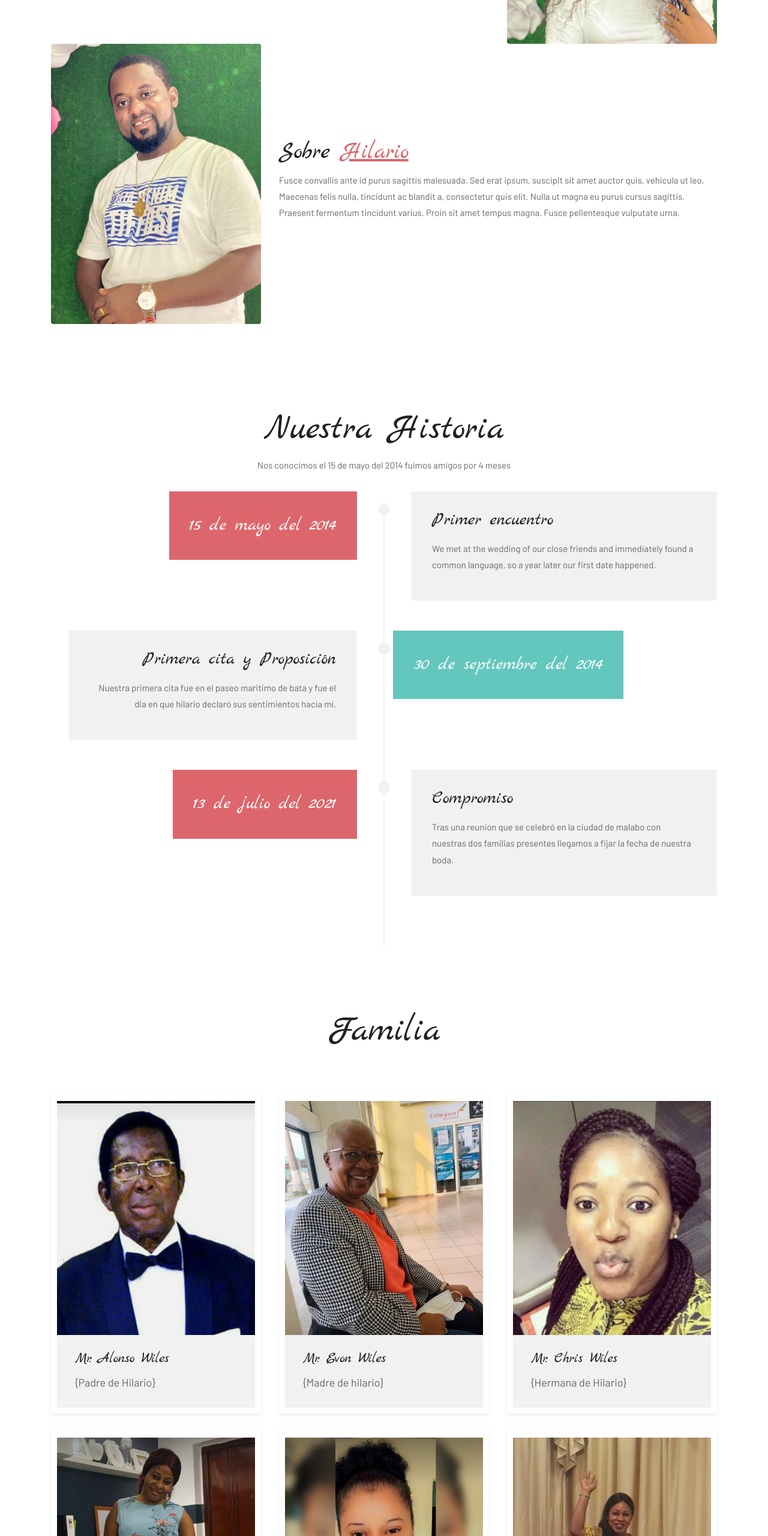
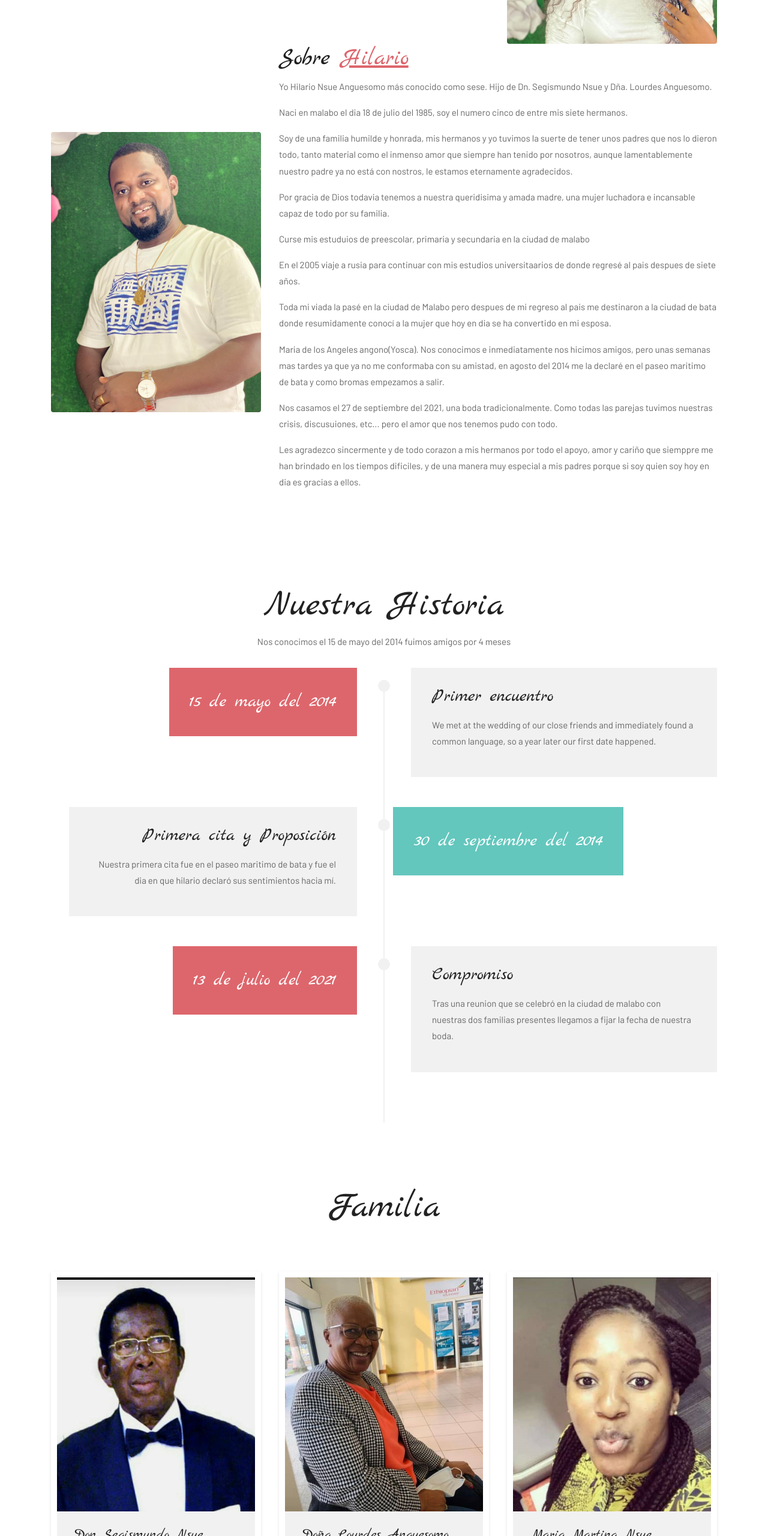
Before and after one commit to Tanatos69/todoporamor, a plain HTML site: page index.html in a window 1280 px wide. Shown: the part 1200-3760 px from the top of the page at 60% size. Drawn offline with Linux system fonts and the light colour scheme.

Commit message:
Update index.html

```diff
--- a/index.html
+++ b/index.html
@@ -153,8 +153,19 @@
                             </div>
                             <div class="col-lg-8 col-md-6 col-sm-12">
                                 <h2> Sobre <span>Hilario</span></h2>
-                                <p>Fusce convallis ante id purus sagittis malesuada. Sed erat ipsum, suscipit sit amet auctor quis, vehicula ut leo. Maecenas felis nulla, tincidunt ac blandit a, consectetur quis elit. Nulla ut magna eu purus cursus sagittis.
-                                    Praesent fermentum tincidunt varius. Proin sit amet tempus magna. Fusce pellentesque vulputate urna. </p>
+                                <p>Yo Hilario Nsue Anguesomo más conocido como sese. Hijo de Dn. Segismundo Nsue y Dña. Lourdes Anguesomo. </p>
+                                <p>Naci en malabo el dia 18 de julio del 1985, soy el numero cinco de entre mis siete hermanos.</p>
+                                <p>Soy de una familia humilde y honrada, mis hermanos y yo tuvimos la suerte de tener unos padres que nos lo dieron todo, tanto material como el inmenso amor que siempre han tenido por nosotros, aunque lamentablemente nuestro
+                                    padre ya no está con nostros, le estamos eternamente agradecidos.</p>
+                                <p>Por gracia de Dios todavia tenemos a nuestra queridisima y amada madre, una mujer luchadora e incansable capaz de todo por su familia.</p>
+                                <p>Curse mis estuduios de preescolar, primaria y secundaria en la ciudad de malabo</p>
+                                <p>En el 2005 viaje a rusia para continuar con mis estudios universitaarios de donde regresé al pais despues de siete años.</p>
+                                <p>Toda mi viada la pasé en la ciudad de Malabo pero despues de mi regreso al pais me destinaron a la ciudad de bata donde resumidamente conocí a la mujer que hoy en dia se ha convertido en mi esposa.</p>
+                                <p>Maria de los Angeles angono(Yosca). Nos conocimos e inmediatamente nos hicimos amigos, pero unas semanas mas tardes ya que ya no me conformaba con su amistad, en agosto del 2014 me la declaré en el paseo maritimo de bata
+                                    y como bromas empezamos a salir.</p>
+                                <p>Nos casamos el 27 de septiembre del 2021, una boda tradicionalmente. Como todas las parejas tuvimos nuestras crisis, discusuiones, etc... pero el amor que nos tenemos pudo con todo.</p>
+                                <p>Les agradezco sincermente y de todo corazon a mis hermanos por todo el apoyo, amor y cariño que siemppre me han brindado en los tiempos dificiles, y de una manera muy especial a mis padres porque si soy quien soy hoy en
+                                    dia es gracias a ellos.</p>
                             </div>
                         </div>
                     </div>
@@ -254,7 +265,7 @@
                             <img class="img-fluid" src="images/family-01.jpg" alt="" />
                         </div>
                         <div class="family-info">
-                            <h4>Mr. Alonso Wiles </h4>
+                            <h4>Don Segismundo Nsue</h4>
                             <p>{Padre de Hilario}</p>
                         </div>
                     </div>
@@ -265,7 +276,7 @@
                             <img class="img-fluid" src="images/family-02.jpg" alt="" />
                         </div>
                         <div class="family-info">
-                            <h4>Mr. Evon Wiles </h4>
+                            <h4>Doña Lourdes Anguesomo </h4>
                             <p>{Madre de hilario}</p>
                         </div>
                     </div>
@@ -276,7 +287,7 @@
                             <img class="img-fluid" src="images/family-03.jpg" alt="" />
                         </div>
                         <div class="family-info">
-                            <h4>Mr. Chris Wiles </h4>
+                            <h4>Maria Martina Nsue </h4>
                             <p>{Hermana de Hilario}</p>
                         </div>
                     </div>
@@ -287,7 +298,7 @@
                             <img class="img-fluid" src="images/family-04.jpg" alt="" />
                         </div>
                         <div class="family-info">
-                            <h4>Mr. Adina Wiles </h4>
+                            <h4>Margarita Maria Nsue</h4>
                             <p>{Hermana de Hilario}</p>
                         </div>
                     </div>
@@ -298,7 +309,7 @@
                             <img class="img-fluid" src="images/family-05.jpg" alt="" />
                         </div>
                         <div class="family-info">
-                            <h4>Mr. Annetta Wiles </h4>
+                            <h4>Maxima Nsue Anguesomo</h4>
                             <p>{Hermana de Hilario}</p>
                         </div>
                     </div>
@@ -309,7 +320,7 @@
                             <img class="img-fluid" src="images/family-06.jpg" alt="" />
                         </div>
                         <div class="family-info">
-                            <h4>Mr. Ladonna Wiles </h4>
+                            <h4>Agustina Nsue Anguesomo</h4>
                             <p>{Hermana de Hilario}</p>
                         </div>
                     </div>
@@ -320,7 +331,7 @@
                             <img class="img-fluid" src="images/family-07.jpg" alt="" />
                         </div>
                         <div class="family-info">
-                            <h4>Mr. Ladonna Wiles </h4>
+                            <h4>Antonio Nsue Anguesomo</h4>
                             <p>{Hermano de Hilario}</p>
                         </div>
                     </div>
@@ -331,7 +342,7 @@
                             <img class="img-fluid" src="images/family-08.jpg" alt="" />
                         </div>
                         <div class="family-info">
-                            <h4>Fidelia Ekani</h4>
+                            <h4>Doña Fidelia Ekani</h4>
                             <p>{ Abuela de Angeles}</p>
                         </div>
                     </div>
@@ -342,7 +353,7 @@
                             <img class="img-fluid" src="images/family-10.jpg" alt="" />
                         </div>
                         <div class="family-info">
-                            <h4>Liliana Margarita </h4>
+                            <h4>Doña Liliana Margarita </h4>
                             <p>{Madre de Angeles}</p>
                         </div>
                     </div>
@@ -364,7 +375,7 @@
                             <img class="img-fluid" src="images/family-11.jpg" alt="" />
                         </div>
                         <div class="family-info">
-                            <h4>Mr. Ladonna Wiles </h4>
+                            <h4>Samuel Genesis</h4>
                             <p>{Hermano de Angeles}</p>
                         </div>
                     </div>
```
